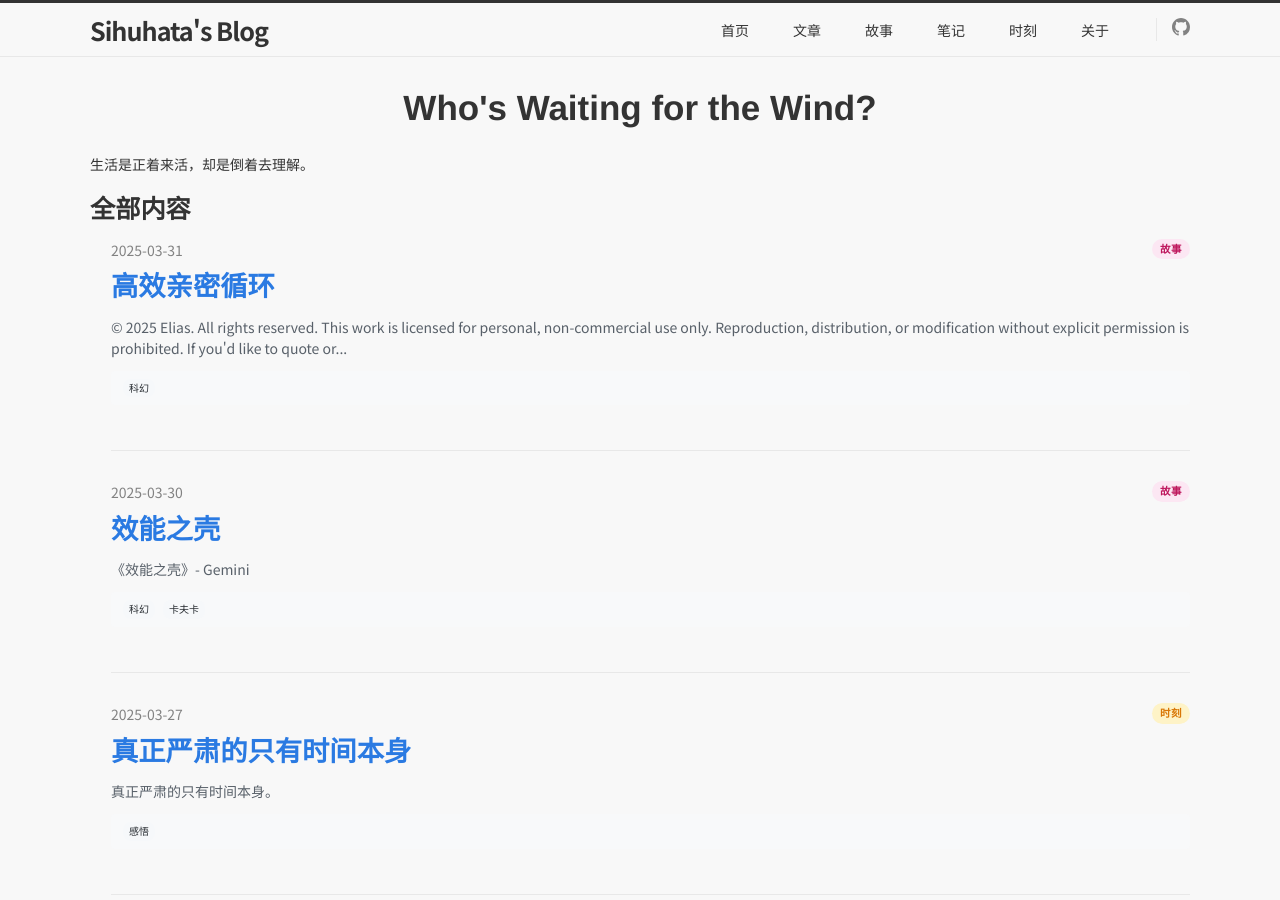
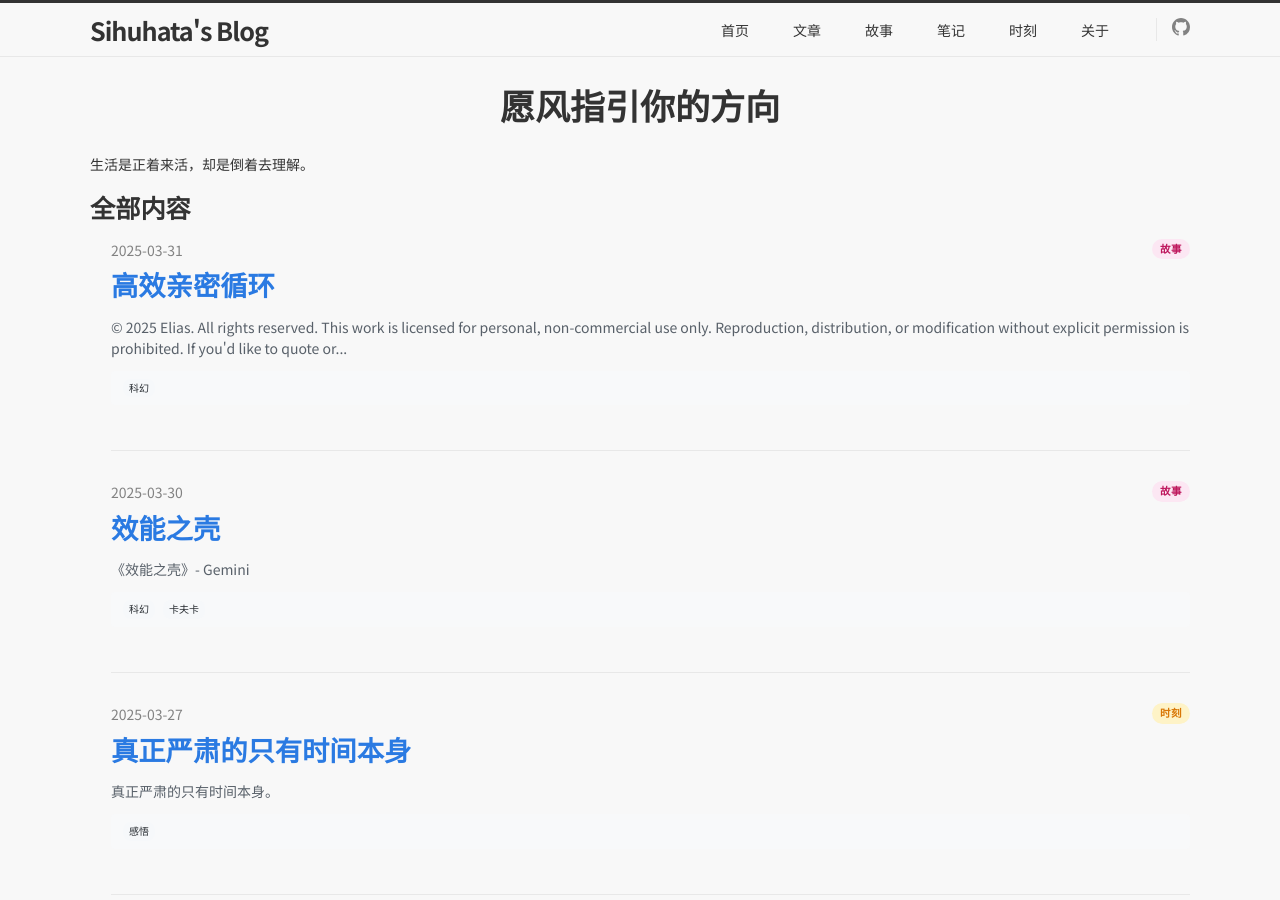
Before and after one commit to FiveEyes/fiveeyes.github.io, a Jekyll site: the page built from index.md, in a window 1280 px wide and 900 px high. Built offline with Jekyll 4.4.1, drawn with Linux system fonts in a browser that asks for light colours.

Commit message:
Update index.md

```diff
--- a/index.md
+++ b/index.md
@@ -1,6 +1,6 @@
 ---
 layout: home
-title: "Who's Waiting for the Wind?"
+title: "愿风指引你的方向"
 ---
 
 生活是正着来活，却是倒着去理解。
```
